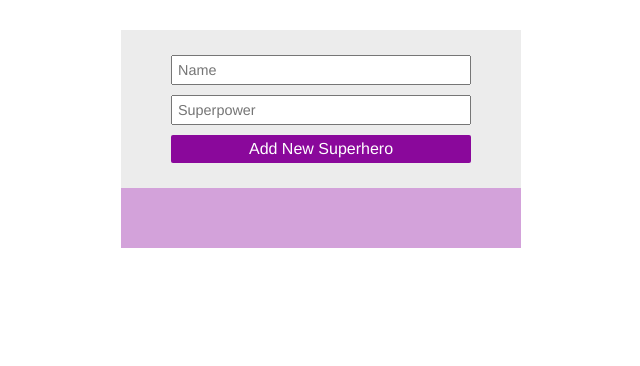
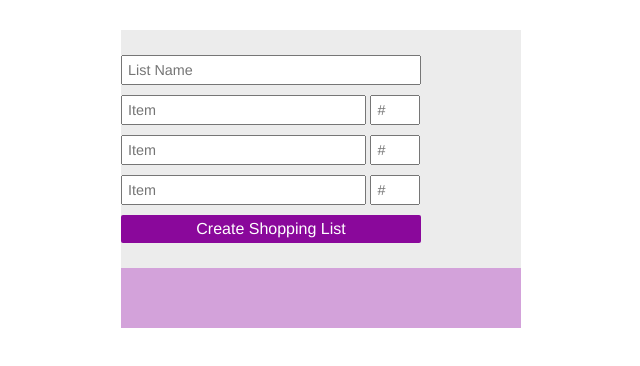
Before and after one commit to Jessmaxim303/grocery-list, a plain HTML site: page index.html in a window 1280 px wide. Shown: the whole page, without its empty margins (319-959 px from the left). Drawn offline with Linux system fonts and the light colour scheme.

Commit message:
Basic set up

```diff
--- a/index.html
+++ b/index.html
@@ -10,9 +10,14 @@
 <body>
   <article class="content">
     <section class="user-input">
-      <input class="userName" type="text" placeholder="Name">
-      <input class="superPower" type="text" placeholder="Superpower">
-      <input class="submit-btn" type="submit" value="Add New Superhero">
+      <input class="userListName" type="text" placeholder="List Name">
+      <input class="itemInput" type="text" placeholder="Item">
+      <input class="itemQuantity" type="text" placeholder="#">
+      <input class="itemInput" type="text" placeholder="Item">
+      <input class="itemQuantity" type="text" placeholder="#">
+      <input class="itemInput" type="text" placeholder="Item">
+      <input class="itemQuantity" type="text" placeholder="#">
+      <input class="submit-btn" type="submit" value="Create Shopping List">
     </section>
     <section class="card-container">
       <h1 id="getSuper"></h1>
--- a/main.js
+++ b/main.js
@@ -1,35 +1,35 @@
 var userName = document.querySelector(".userName");
-var superPower = document.querySelector(".superPower");
+var itemQuantity = document.querySelector(".itemQuantity");
 var submitButton = document.querySelector(".submit-btn")
 var display = document.getElementById('getSuper');
 
 submitButton.addEventListener("click", becomeSuper);
 
-function becomeSuper(event){
-  // console.log(userName.value)
+// function becomeSuper(event){
+//   // console.log(userName.value)
+//   event.preventDefault();
+//   display.innerText = userName.value + " has " + superPower.value;
+// }
+
+function becomeSuper(event) {
   event.preventDefault();
-  display.innerText = userName.value + " has " + superPower.value;
-}
-
-// function becomeSuper(event) {
-//   event.preventDefault();
-//   console.log(event)
-//   var newFriend = {
-//     newName: nameInput.value,
-//     newNumber: numberInput.value,
-//     howFriendly: friendlyInput.value,
-//   }
+  console.log(event)
+  var newFriend = {
+    dreamCame: userNAme.value,
+    newNumber: numberInput.value,
+    howFriendly: friendlyInput.value,
+  }
 
 
-//   console.log(friendList);
-//   friendList.innerHTML +=  `
-//     <article class="friend-card" data-friendliness=${newFriend.howFriendly}>
-//       <h3>${newFriend.newName}</h3>
-//       <h4>${newFriend.newNumber}</h4>
-//       <p> Friendly Rating: ${newFriend.howFriendly} / 5<p>
-//     </article>
-//   `
-// }
+  console.log(friendList);
+  friendList.innerHTML +=  `
+    <article class="friend-card" data-friendliness=${newFriend.howFriendly}>
+      <h3>${newFriend.newName}</h3>
+      <h4>${newFriend.newNumber}</h4>
+      <p> Friendly Rating: ${newFriend.howFriendly} / 5<p>
+    </article>
+  `
+}
 
 
 // 1. get text from .name and .superhero input;
--- a/styles.css
+++ b/styles.css
@@ -15,20 +15,40 @@ h1 {
 }
 
 .user-input {
-  display: flex;
-  flex-direction: column;
   margin-top: 30px;
   background: #ECECEC;
+  padding-left: auto;
+  padding-right: auto;
 }
 
-.userName, .superPower {
-  width: 300px;
+.userListName {
   margin: 5px auto 5px auto;
   padding: 5px;
   font-size: 90%;
+  width: 300px;
 }
 
-.userName {
+.itemInput {
+  display: inline-block;
+  width: 245px;
+  margin: 5px auto 5px auto;
+  padding: 5px;
+  font-size: 90%;
+  margin-left: auto;
+  margin-right: auto;
+}
+
+.itemQuantity {
+  display: inline-block;
+  width: 50px;
+  margin: 5px auto 5px auto;
+  padding: 5px;
+  font-size: 90%;
+  margin-left: auto;
+  margin-right: auto;
+}
+
+.userListName {
   margin-top: 25px;
 }
 
```
Also changed, not shown: 1 other file.
